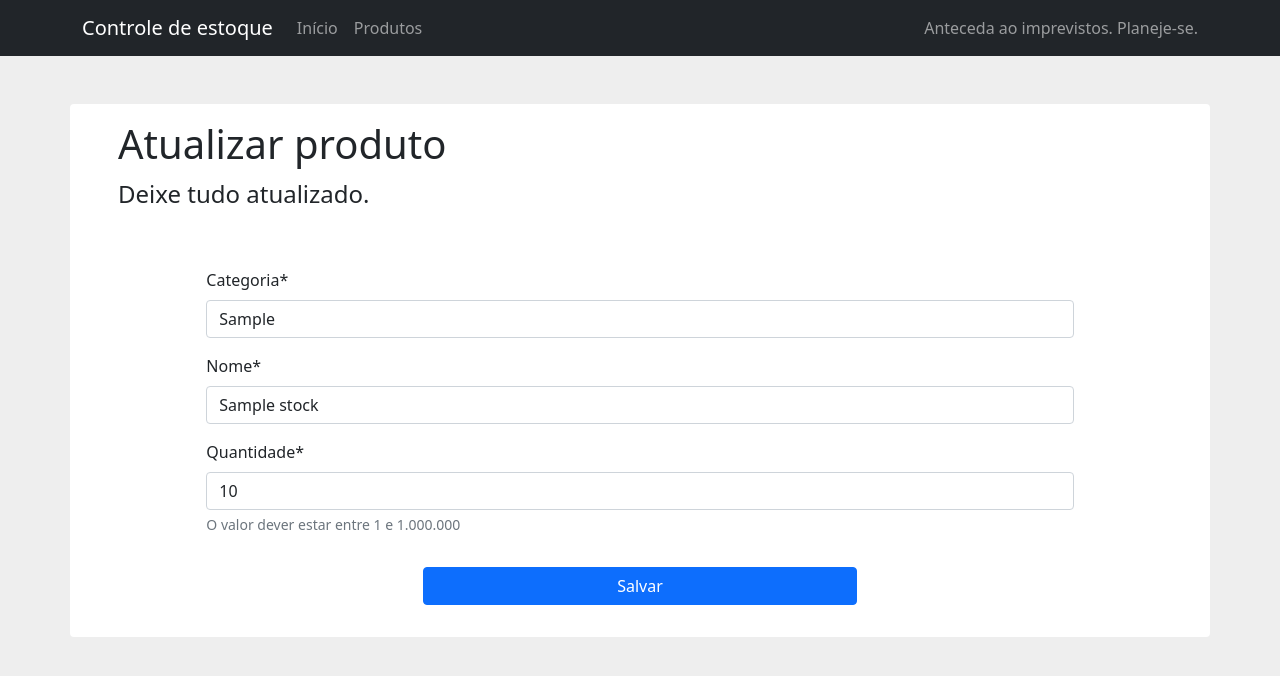
After one commit to WellingtonFidelis/stock-management, a Django app: page /update-item/1/ in a window 1280 px wide. The commit adds this page. Shown: the top 676 px of the page. Run offline with Django 4.2, Linux system fonts and the light colour scheme; tables that the repository leaves empty hold one stand-in row (values such as "Sample post"); some libraries are stand-ins or nearby versions.

Commit message:
feat(backend/frontend): adding new rote to edit the item, new form, view and page to update item and adding on table items column with actions.

```diff
--- a/core/urls.py
+++ b/core/urls.py
@@ -18,11 +18,17 @@ from django.contrib import admin
 from django.urls import path
 from django.conf.urls.static import static
 from django.conf import settings
-from stock_management.views import homeView, listItemsView, createItemView
+from stock_management.views import (
+    homeView,
+    listItemsView,
+    createItemView,
+    updateItemView,
+)
 
 urlpatterns = [
     path("admin/", admin.site.urls),
     path("", homeView, name="home"),
     path("list-items", listItemsView, name="list-items"),
     path("create-item", createItemView, name="create-item"),
+    path("update-item/<str:pk>/", updateItemView, name="update-item"),
 ] + static(settings.STATIC_URL, document_root=settings.STATIC_ROOT)
--- a/stock_management/forms.py
+++ b/stock_management/forms.py
@@ -130,3 +130,55 @@ class StockSearchForm(forms.ModelForm):
         # max_length=80,
         required=False,
     )
+
+
+class StockUpdateForm(forms.ModelForm):
+    class Meta:
+        model = Stock
+        fields = ["category", "item_name", "quantity"]
+
+    def __init__(self, *args, **kargs):
+        super().__init__(*args, **kargs)
+        self.helper = FormHelper()
+
+        self.helper.form_id = "form-create-item"
+        self.helper.form_class = "g-3"
+        self.helper.form_method = "post"
+        self.helper.layout = Layout(
+            Row(
+                Column(
+                    Field("category", css_class="form-control col-4 mb-0"),
+                    Field("item_name", css_class="form-control col-4 mb-0"),
+                    Field("quantity", css_class="form-control col-4 mb-0"),
+                ),
+                css_class="mb-3",
+            ),
+            Row(Submit("submit", "Salvar", css_class=""), css_class="col-6 mx-auto"),
+        )
+
+    category = forms.CharField(
+        label="Categoria",
+        # max_length=80,
+        required=True,
+    )
+
+    item_name = forms.CharField(
+        label="Nome",
+        # max_length=80,
+        required=True,
+    )
+
+    quantity = forms.IntegerField(
+        label="Quantidade",
+        # max_length=80,
+        initial=0,
+        max_value=1000000,
+        min_value=1,
+        step_size=1,
+        help_text="O valor dever estar entre 1 e 1.000.000",
+        error_messages={
+            "required": "Por favor insira um valor",
+            "invalid": "O valor tem que ser maior que 0 e menor que 1.000.000.",
+        },
+        required=True,
+    )
--- a/stock_management/views.py
+++ b/stock_management/views.py
@@ -1,6 +1,6 @@
 from django.shortcuts import render, redirect
 from stock_management.models import Stock
-from stock_management.forms import StockCreateForm, StockSearchForm
+from stock_management.forms import StockCreateForm, StockSearchForm, StockUpdateForm
 
 # Create your views here.
 
@@ -64,3 +64,27 @@ def createItemView(request):
     }
 
     return render(request=request, context=context, template_name=template)
+
+
+def updateItemView(request, pk):
+    title = "Atualizar produto"
+    sub_title = "Deixe tudo atualizado."
+    template = "pages/update-item.html"
+
+    queryset = Stock.objects.get(id=pk)
+    form = StockUpdateForm(instance=queryset)
+
+    if request.method == "POST":
+        form = StockUpdateForm(request.POST, instance=queryset)
+
+        if form.is_valid():
+            form.save()
+            return redirect("/list-items")
+
+    context = {
+        "form": form,
+        "title": title,
+        "sub_title": sub_title,
+    }
+
+    return render(request=request, context=context, template_name=template)
--- /dev/null
+++ b/templates/pages/update-item.html
@@ -0,0 +1,34 @@
+{% extends "base.html" %}
+{% load crispy_forms_tags %}
+
+{% block title %}Stock - {{ title }}{% endblock title %}
+
+
+{% block content %}
+
+<div class="container mt-5 p-3 px-5 bg-white rounded">
+
+    <div class="row gx-3 justify-content-around">
+        <div class="col-12">
+            <h1>{{ title }}</h1>
+            <legend>{{ sub_title }}</legend>
+        </div>
+        <!-- <div class="col-3 align-self-center">
+            <input type="button" class="btn btn-secondary btn-large" value="Cadastrar novo produto">
+        </div> -->
+    </div>
+
+    <div class="row justify-content-center gx-3 mt-5 mb-3">
+        <div class="col-10">
+            <div>
+                <form action="" method="post">
+                    {% csrf_token %}
+                    {% crispy form %}
+                    <!-- <input type="submit" class="btn btn-success btn-block" value="Salvar"> -->
+                </form>
+            </div>
+        </div>
+    </div>
+</div>
+
+{% endblock content %}
```
Also changed, not shown: templates/pages/list-items.html (+7 -0 lines).
